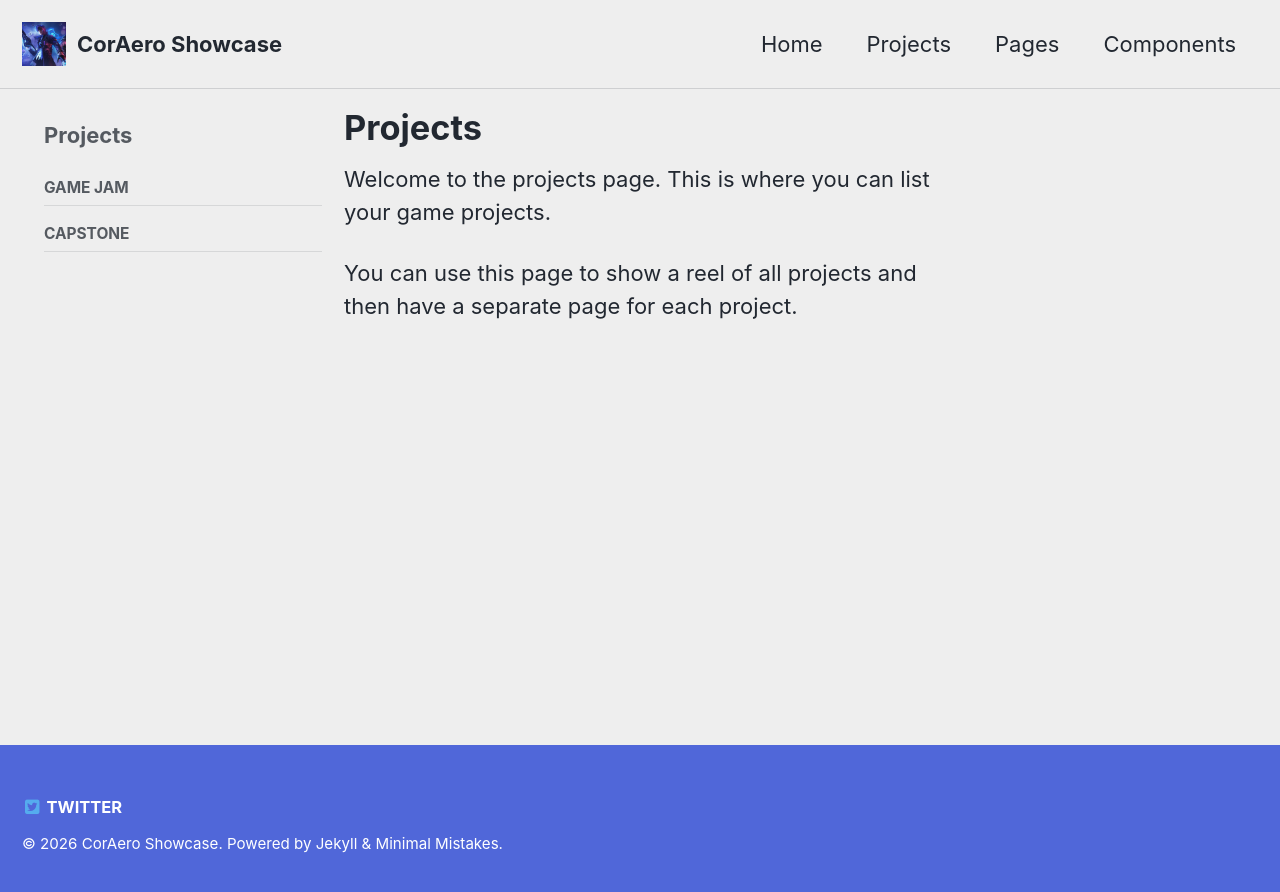
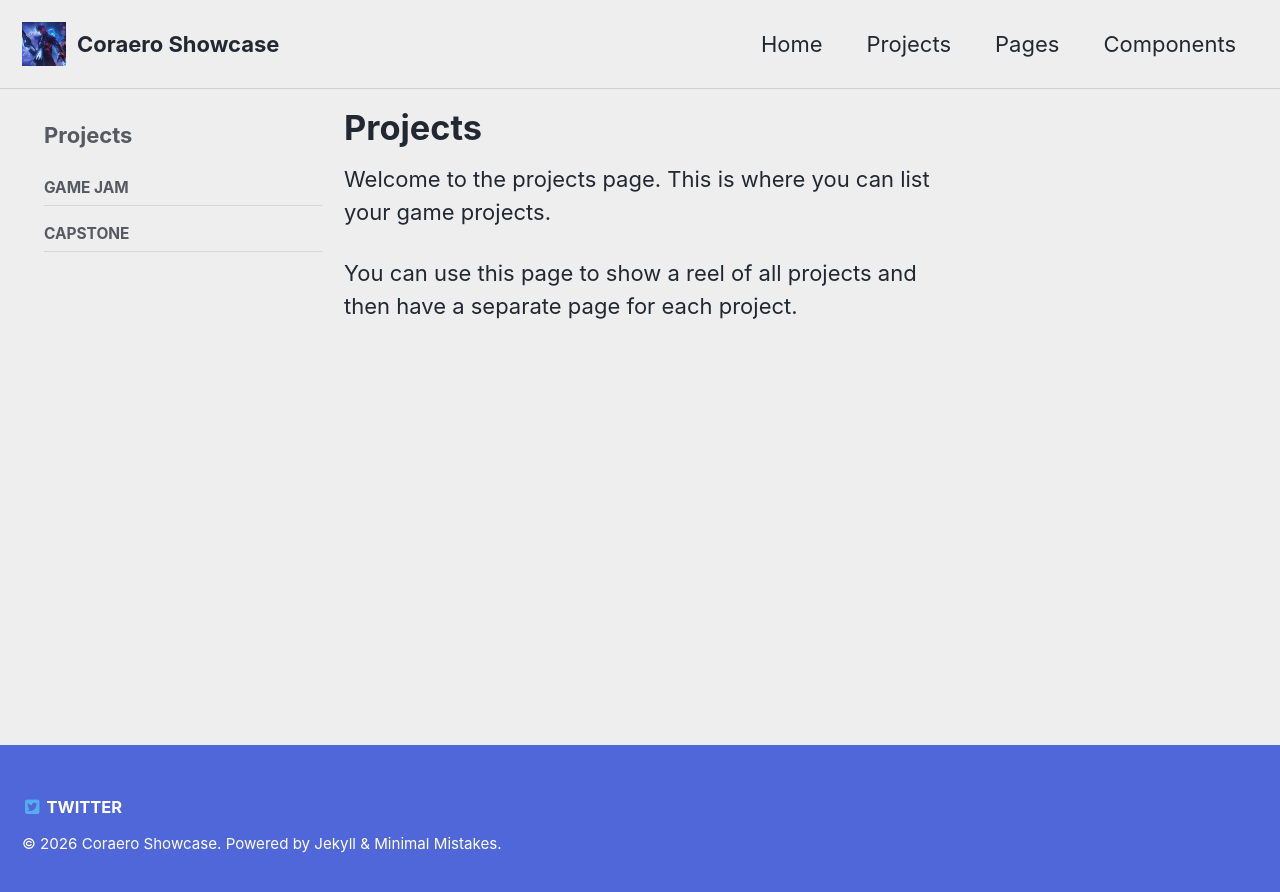
Before and after one commit to MUI-Corey/MUI-Corey.github.io, a Jekyll site: the page built from _pages/projects.md, in a window 1280 px wide. Shown: the top 892 px of the page. Built offline with Jekyll 4.4.1, drawn with Linux system fonts in a browser that asks for light colours.

```diff
--- a/_config.yml
+++ b/_config.yml
@@ -1,5 +1,5 @@
 # Basic site settings (edit these first)
-title: "CorAero Showcase" # Site title shown in the browser and header
+title: "Coraero Showcase" # Site title shown in the browser and header
 title_separator: "-"
 subtitle: # site tagline that appears below site title in masthead
 description: "A simple portfolio starter for games students." # Short site summary
```
